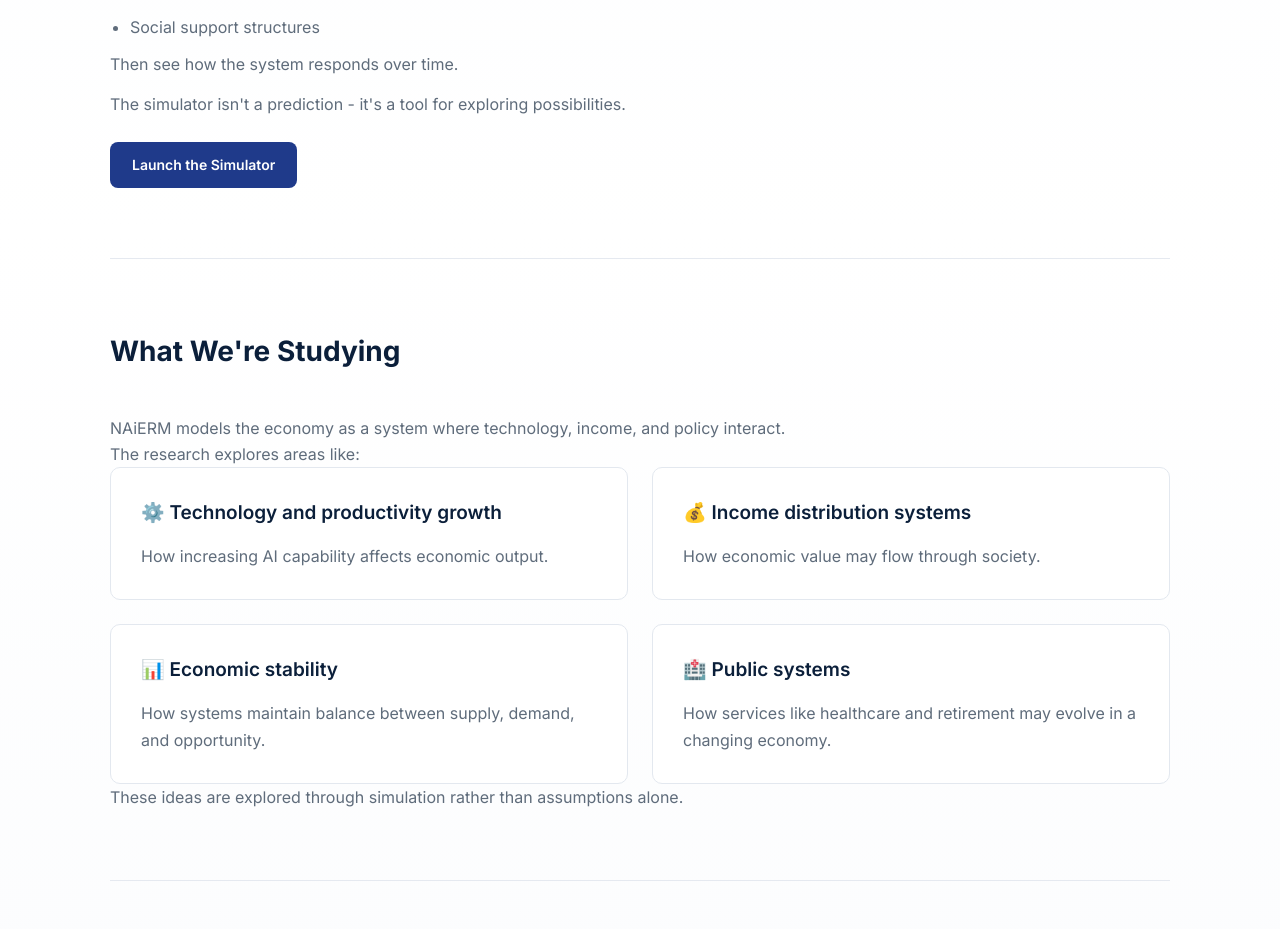
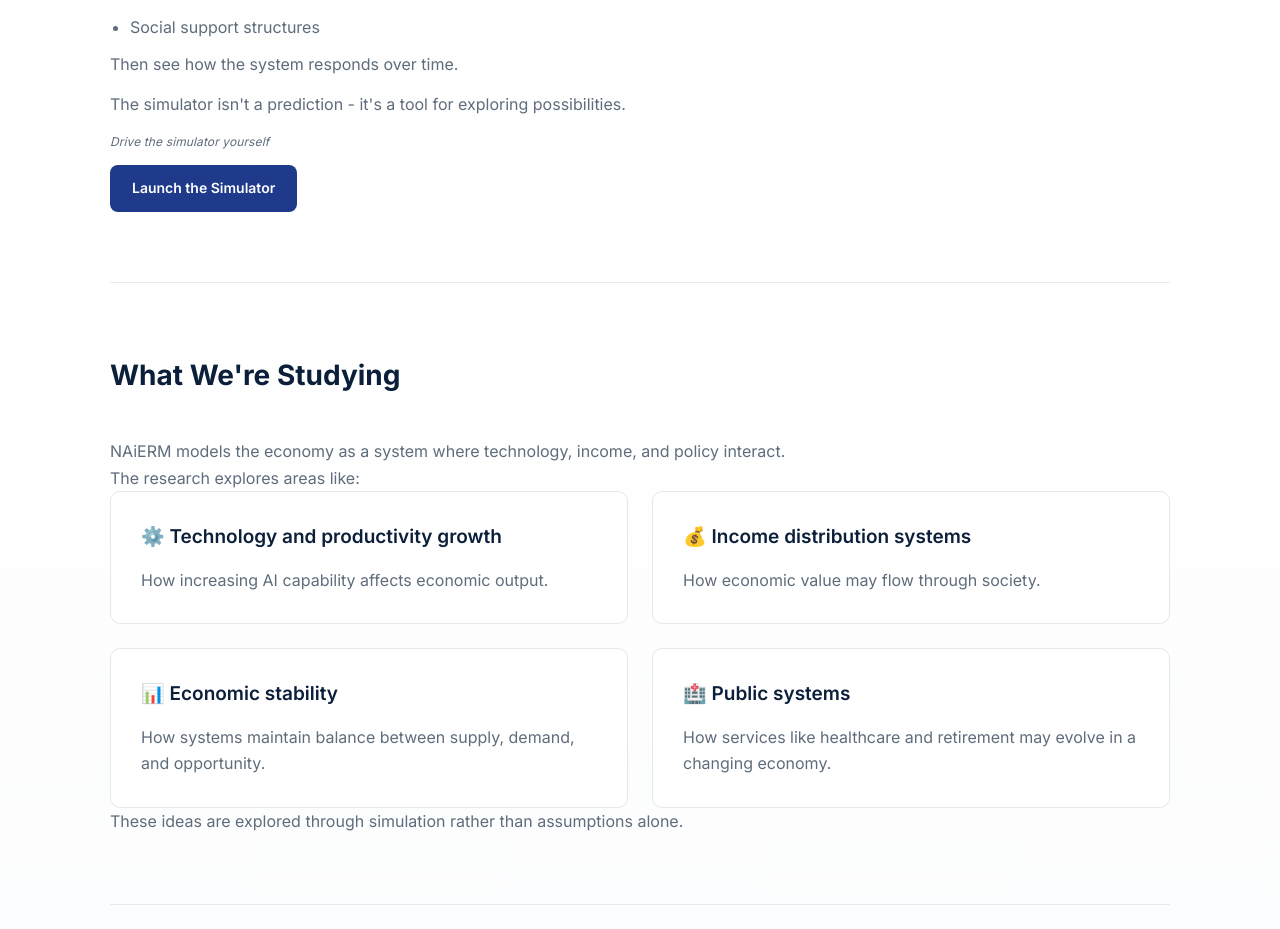
Before and after one commit to Measdani/breakout-economy-simulator, a Next.js app in the folder web/: page / in a window 1280 px wide. Shown: the part 1563-2492 px from the top of the page. Built offline with nearby package versions, Linux system fonts and the light colour scheme.

Commit message:
Add simulator helper tooltip above launch button

```diff
--- a/web/app/home.css
+++ b/web/app/home.css
@@ -141,6 +141,19 @@ body {
   flex-wrap: wrap;
   gap: 14px;
   margin-top: 24px;
+}
+
+.heroButtonsTight {
+  margin-top: 8px;
+}
+
+.simulatorTooltip {
+  margin-top: 14px;
+  margin-bottom: 0;
+  font-size: 12px;
+  font-style: italic;
+  color: #64748b;
+  letter-spacing: 0.01em;
 }
 
 .heroDiagram {
--- a/web/app/page.tsx
+++ b/web/app/page.tsx
@@ -125,7 +125,8 @@ export default function Home() {
           </ul>
           <p>Then see how the system responds over time.</p>
           <p>The simulator isn't a prediction - it's a tool for exploring possibilities.</p>
-          <div className="heroButtons">
+          <p className="simulatorTooltip">Drive the simulator yourself</p>
+          <div className="heroButtons heroButtonsTight">
             <Link href="/model" className="primaryButton">
               Launch the Simulator
             </Link>
```
